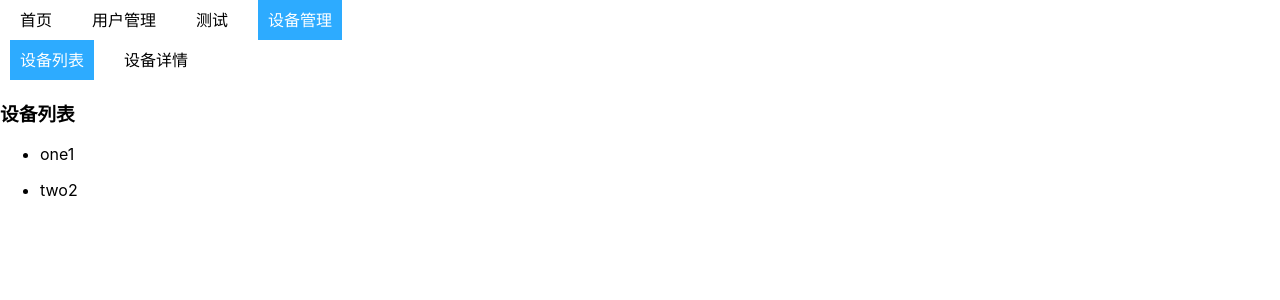
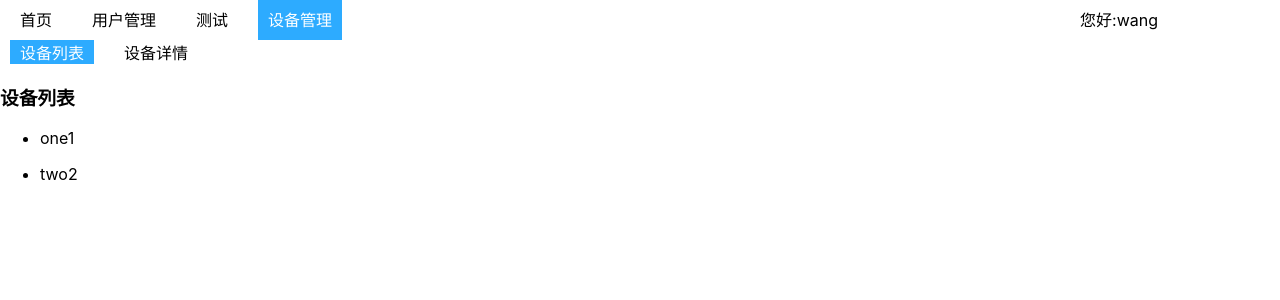
Before and after one commit to wangfpp/studyReact, a React (Create React App) app: page /device/devicelist in a window 1280 px wide. Shown: the top 300 px of the page. Built offline with nearby package versions, Linux system fonts and the light colour scheme.

Commit message:
public username

```diff
--- a/src/components/nav/navlink.css
+++ b/src/components/nav/navlink.css
@@ -1,5 +1,17 @@
-.navbar{
+
+#nav{
     width: 100%;
     height: 40px;
+}
+#nav .username{
+    width: 200px;
+    height: 100%;
+    float: right;
     line-height: 40px;
 }
+#nav .navbar{
+    width: calc(100% - 200px);
+    height: 100%;
+    line-height: 40px;
+    float: left;
+}
--- a/src/components/nav/navlink.jsx
+++ b/src/components/nav/navlink.jsx
@@ -1,7 +1,12 @@
 import React, { Component } from 'react';
 import { NavLink } from 'react-router-dom';
+import { connect } from 'react-redux'
 import './navlink.css';
-export default class Nav extends Component {
+export default connect(state => {
+    return {
+        username: state.currUse.username
+    }
+})(class Nav extends Component {
     constructor() {
         super()
         this.state = {
@@ -15,11 +20,16 @@ export default class Nav extends Component {
     }
     render() {
         return (
-            <div className="navbar">
-                {this.state.navList.map((item, index) => {
-                   return <NavLink to={item.to} key={index}>{item.name}</NavLink>
-                })}
+            <div id="nav">
+                <div className="navbar">
+                    {this.state.navList.map((item, index) => {
+                    return <NavLink to={item.to} key={index}>{item.name}</NavLink>
+                    })}
+                </div>
+                <div className="username">
+                    您好:{this.props.username ? this.props.username : '暂无用户名'}
+                </div>
             </div>
         )
     }
-}
+})
```
